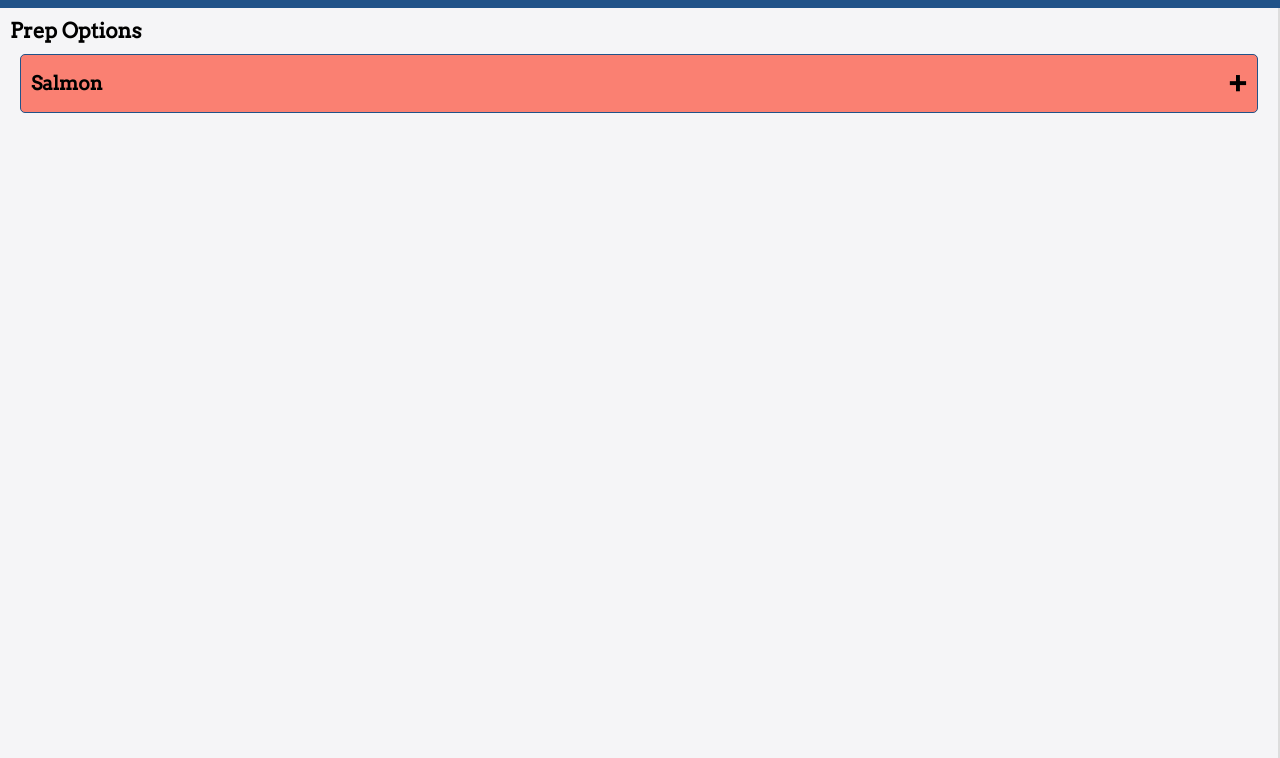
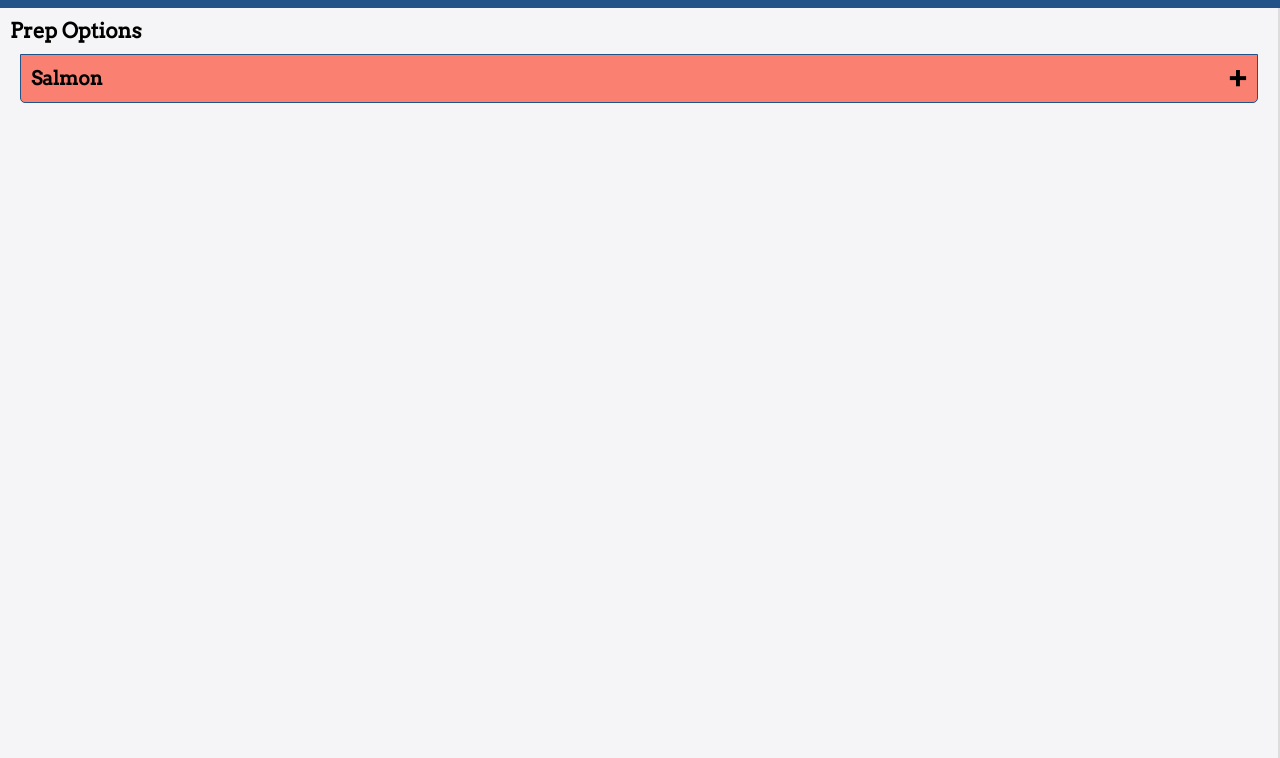
Before and after one commit to dWiddupDev/dWiddupDev.github.io, a plain HTML site: page index.html in a window 1280 px wide. Shown: the part 61-819 px from the top of the page. Drawn offline with Linux system fonts and the light colour scheme; a web font is replaced by a local one.

```diff
--- a/script.js
+++ b/script.js
@@ -16,10 +16,11 @@
 function addSidesToLocal(el, fish) {
     var value = el.innerText == "1/2" ? "0.5 " : "1 ";
 
-    if (localStorage.getItem("fish") == null) {
+    if (localStorage.getItem(fish) == null) {
         var local = value;
         localStorage.setItem(`${fish}`, local);
     } else {
+        debugger;
         var local = localStorage.getItem(fish);
         local = local.split(" ");
         local += value;
--- a/style.css
+++ b/style.css
@@ -207,10 +207,18 @@
     display: flex;
     flex-direction: column;
     background-color: var(--sec);
-    padding: 10px;
+    padding: 5px 10px;
     border-radius: 5px;
     border: 1px solid var(--pri);
     width: 100%;
+}
+
+.section_type_main:first-child {
+    border-radius: 5px 5px 0 0;
+}
+
+.section_type_main:last-child {
+    border-radius: 0 0 5px 5px;
 }
 
 .section_title {
@@ -227,6 +235,7 @@
     display: none;
     flex-direction: column;
     gap: 20px;
+    margin-bottom: 10px;
 }
 
 .btn_options_cont {
```
Also changed, not shown: index.html (+4 -0 lines).
